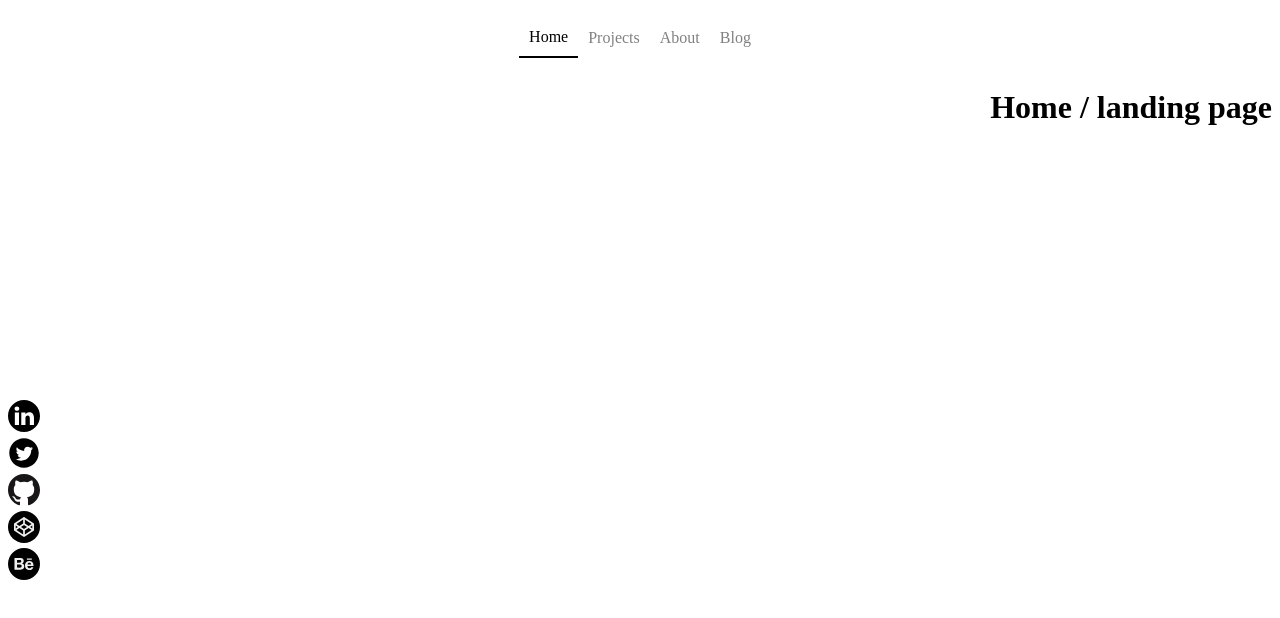
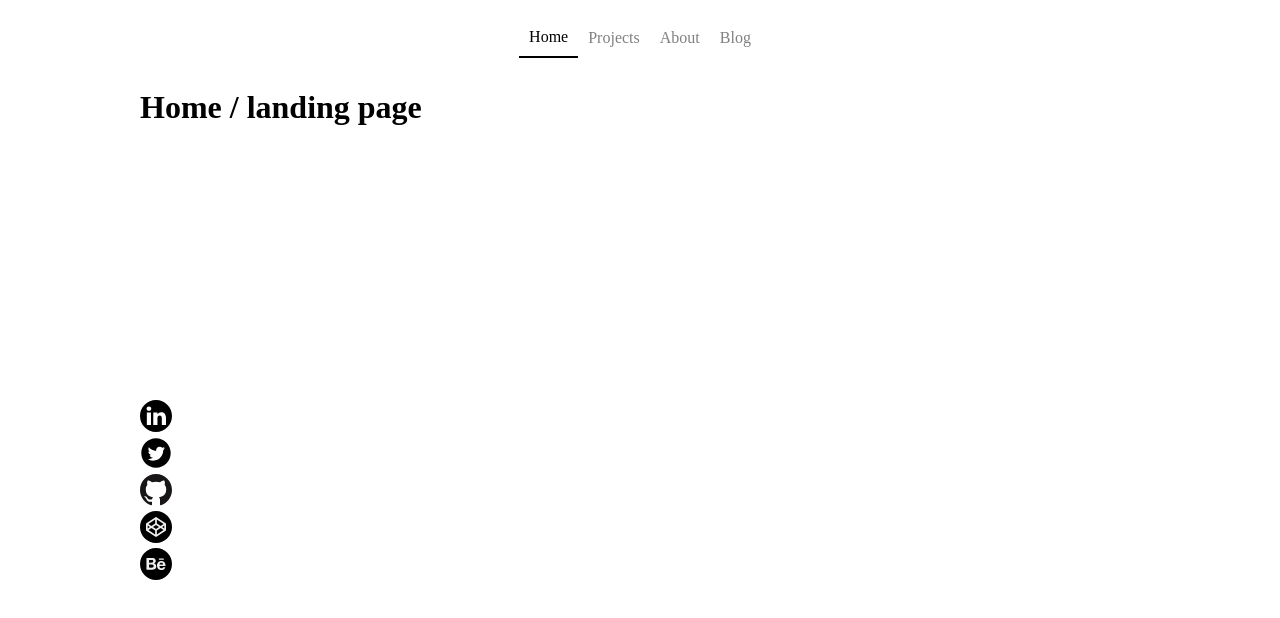
Before and after one commit to marklasagne/personal-website, a React (Create React App) app: page / in a window 1280 px wide. Shown: the top 618 px of the page. Built offline with nearby package versions, Linux system fonts and the light colour scheme.

Commit message:
centering things

```diff
--- a/src/App.js
+++ b/src/App.js
@@ -10,7 +10,11 @@ import Blog from './pages/Blog';
 
 const App = () => {
   return (
-    <>
+    <div style={{
+      width: "1000px",
+      marginLeft: "auto",
+      marginRight: "auto"
+    }}>
       <Router>
         <Navbar />
         <SideBar />
@@ -21,7 +25,7 @@ const App = () => {
           <Route path='/blog' element={<Blog/>} />
         </Routes>
       </Router>
-    </>
+    </div>
   );
 }
 
--- a/src/components/SideBar/SideBarStyles.js
+++ b/src/components/SideBar/SideBarStyles.js
@@ -14,4 +14,8 @@ export const SocialIcon = styled.img`
     width: 32px;
     text-decoration: none;
     margin-bottom: 5px;
+
+    &:hover {
+        opacity: 75%;
+    }
 `;
--- a/src/pages/Blog.js
+++ b/src/pages/Blog.js
@@ -1,15 +1,6 @@
 const Blog = () => {
     return (
-      <div
-        style={{
-          display: 'flex',
-          justifyContent: 'Right',
-          alignItems: 'Right',
-          height: '100vh'
-        }}
-      >
         <h1>Blog page</h1>
-      </div>
     );
   };
 
--- a/src/pages/Home.js
+++ b/src/pages/Home.js
@@ -1,15 +1,8 @@
 const Home = () => {
     return (
-      <div
-        style={{
-          display: 'flex',
-          justifyContent: 'Right',
-          alignItems: 'Right',
-          height: '100vh'
-        }}
-      >
+
         <h1>Home / landing page</h1>
-      </div>
+
     );
   };
 
```
